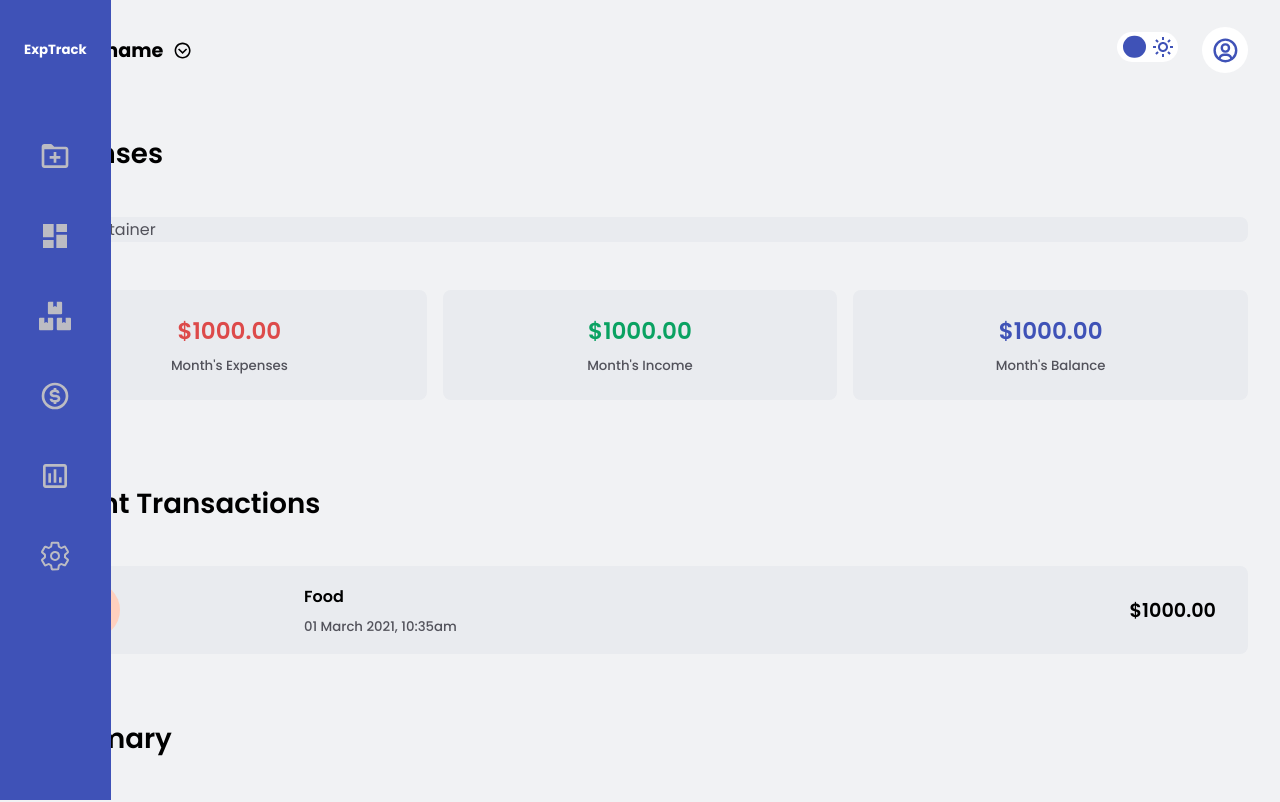
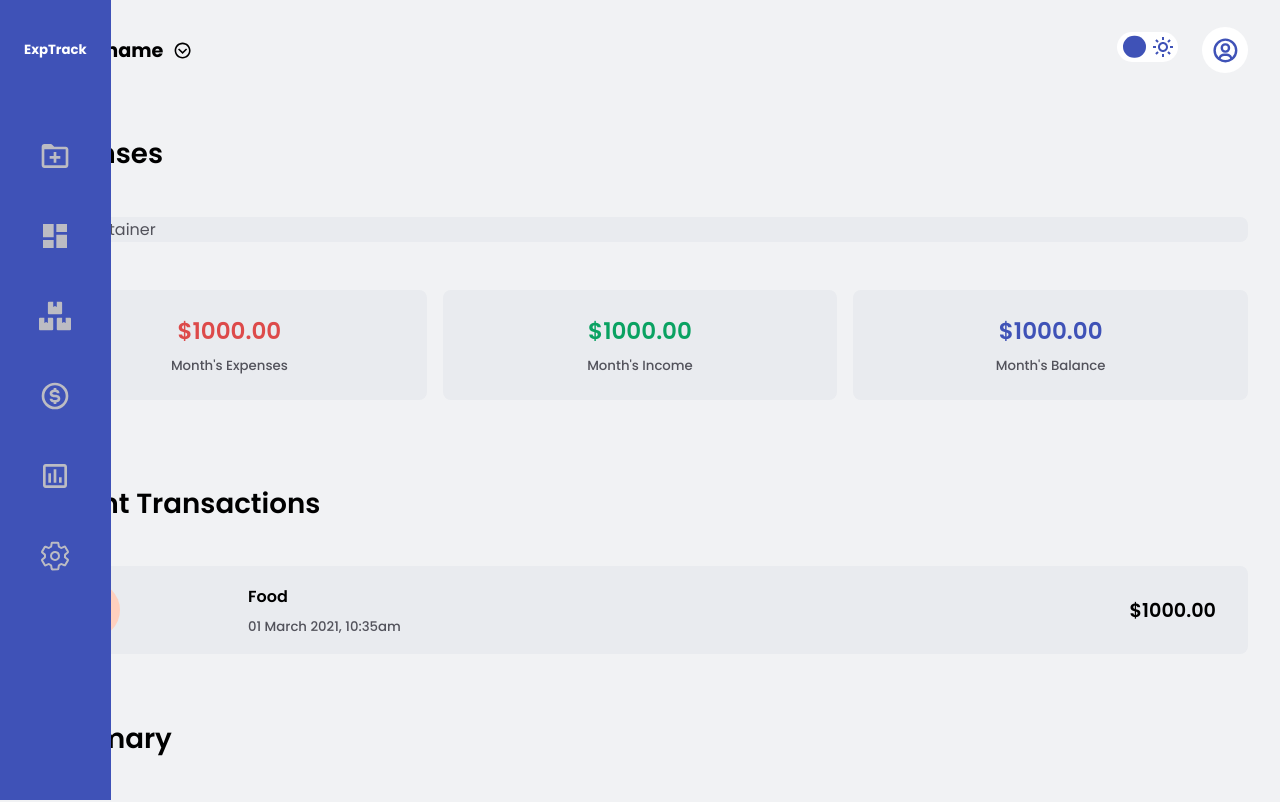
Before and after one commit to chiwei93/expense-tracker, a Next.js app: page /dashboard in a window 1280 px wide. Shown: the top 802 px of the page. Built offline with nearby package versions, Linux system fonts and the light colour scheme.

Commit message:
added tablet breakpoint for transaction item component

```diff
--- a/components/DashboardPage/DashboardTransactionItem/DashboardTransactionItem.module.css
+++ b/components/DashboardPage/DashboardTransactionItem/DashboardTransactionItem.module.css
@@ -37,3 +37,9 @@
     padding: 1em 2em;
   }
 }
+
+@media only screen and (min-width: 744px) {
+  .container {
+    grid-template-columns: 0.15fr 0.65fr 0.2fr;
+  }
+}
```
